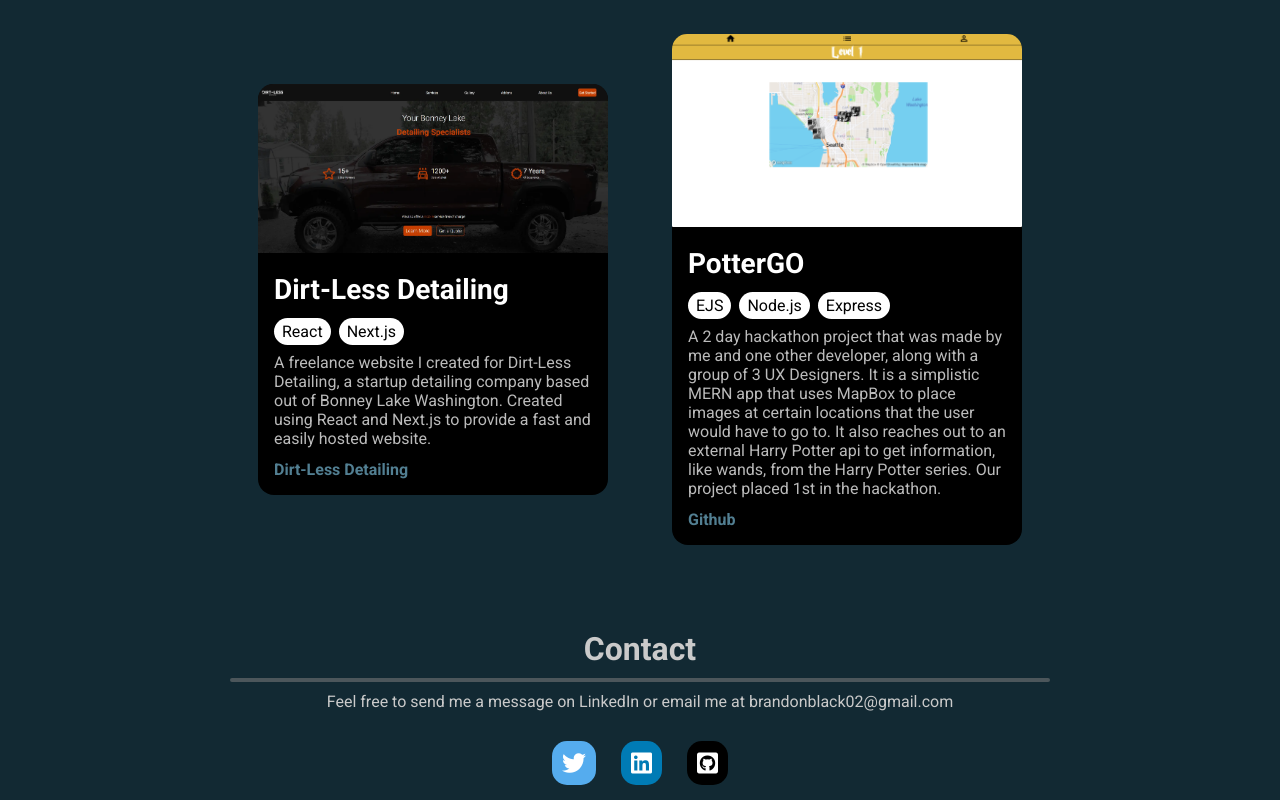
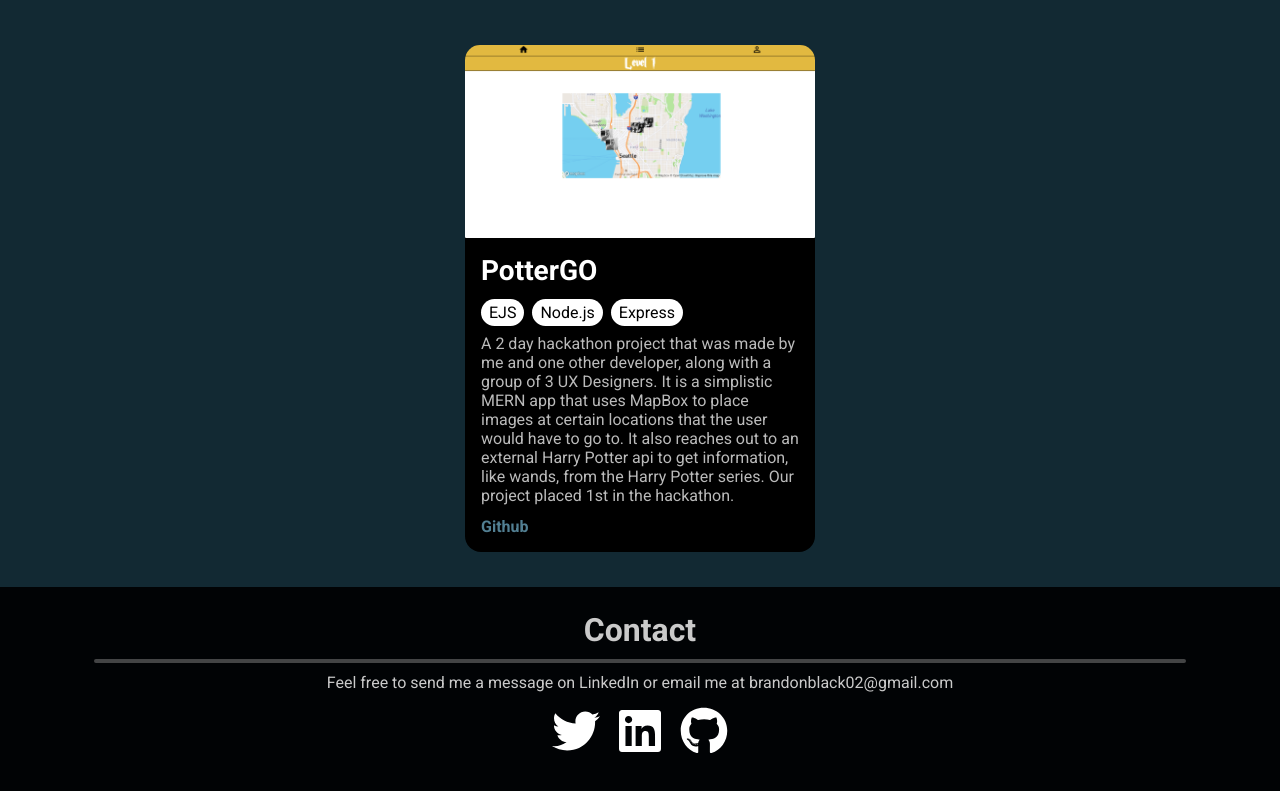
Before and after one commit to Brandon205/Portfolio, a React (Create React App) app: page /#/ in a window 1280 px wide. Shown: the part 1776-2576 px from the top of the page. Built offline with nearby package versions, Linux system fonts and the light colour scheme; the HTML template or start-up script is replaced by a standard one.

Commit message:
CSS updates

```diff
--- a/src/App.css
+++ b/src/App.css
@@ -56,6 +56,7 @@
   right: 19px;
   padding: 20px;
   border-radius: 50%;
+  transition: 0.25s;
 }
 
 #top-arrow:hover {
@@ -78,7 +79,6 @@ h2 {
 
 main {
   background-color: var(--main-bkg-color);
-  min-height: 100vh;
 }
 
 header {
@@ -100,7 +100,7 @@ header::before {
   height: 100%;
   background-image: url('./img/bkg.webp');
   background-size: cover;
-  filter: blur(1px) brightness(75%);
+  filter: blur(3px) brightness(45%);
 }
 
 header div {
@@ -146,10 +146,26 @@ img {
   margin-bottom: 10px;
 }
 
+footer {
+  margin: 0;
+  width: 100%;
+  background-color: #010305;
+  padding: 1.5rem 0;
+}
+
+footer h1 {
+  margin-bottom: 10px;
+}
+
+footer p {
+  margin-bottom: 15px;
+}
+
 .headerLinkContainer {
   display: flex;
   flex-direction: row;
   justify-content: space-around;
+  flex-wrap: wrap;
   gap: 1rem;
   min-width: 45vw;
 }
@@ -160,7 +176,7 @@ img {
   gap: 0.25rem;
   border-radius: 1rem;
   outline: 3px solid var(--main-clr);
-  padding: 0.5rem;
+  padding: 0.5rem 1rem;
   font-size: 1.5em;
   text-decoration: none;
   color: #ffffff;
@@ -268,12 +284,15 @@ img {
 }
 
 .proj-desc {
+  display: flex;
+  flex-direction: column;
+  justify-content: space-between;
+  height: 100%;
   padding: 0 1rem 1rem 1rem;
 }
 
 .proj-heading-link {
   display: block;
-  margin: 0.25rem auto 0 auto;
   text-decoration: none;
   font-size: 1.75em;
   font-weight: 600;
@@ -360,10 +379,11 @@ img {
 .skill-atag {
   font-size: 4em;
   color: white;
+  transition: 0.5s;
 }
 
 .skill-atag:hover {
-  opacity: 0.7;
+  opacity: 0.25;
 }
 
 .fab {
@@ -412,49 +432,21 @@ img {
 }
 
 /*                                           CONTACT CSS                                         */
-.fa {
-  padding: 7px;
-  font-size: 1.5em;
-  text-align: center;
-  text-decoration: none;
-  border-radius: 50%;
+
+.icons {
+  display: flex;
+  justify-content: center;
+  gap: 1rem;
 }
 
-.fa:hover {
-  opacity: 0.7;
+.social-icon {
+  color: white;
+  font-size: 3em;
+  transition: 0.5s;
 }
 
-.fa-twitter {
-  background: #55acee;
-  color: white;
-  margin-right: 10px;
-  border-radius: 15px;
-}
-
-.fa-linkedin {
-  background: #007bb5;
-  color: white;
-  margin-right: 10px;
-  border-radius: 15px;
-}
-
-.fa-github-square {
-  background: black;
-  color: white;
-  border-radius: 15px;
-}
-
-.contact {
-  margin: 65px auto 0 auto;
-  width: 75vw;
-}
-
-.contact h1 {
-  margin-bottom: 10px;
-}
-
-.contact p {
-  margin-bottom: 15px;
+.social-icon:hover {
+  color: gray;
 }
 
 /*                                           MEDIA QUERIES CSS                                   */
@@ -495,12 +487,12 @@ img {
 
   .project-container {
     flex-direction: row;
+    align-items: inherit;
     flex-wrap: wrap;
     justify-content: center;
-    gap: 4rem;
+    gap: 3rem;
   }
 }
-
 
 @media screen and (min-width: 1450px) {
   .name {
--- a/src/App.js
+++ b/src/App.js
@@ -3,6 +3,8 @@ import { HashRouter, Route } from 'react-router-dom';
 import Bidding from './Bidding';
 import Skills from './Skills';
 import './App.css';
+
+import { FaTwitter, FaLinkedin, FaGithub } from 'react-icons/fa';
 
 export default function App() {
   return (
@@ -11,16 +13,16 @@ export default function App() {
         <main>
           <Route exact path="/" component={Skills} />
           <Route exact path="/bidding-software" component={Bidding} />
-          <div className="contact">
+          <footer>
             <h1 id="contact">Contact</h1>
             <hr />
             <p>Feel free to send me a message on LinkedIn or email me at brandonblack02@gmail.com</p>
             <div className="icons">
-              <a href="https://twitter.com/brandonblack02" target="_blank" rel="noopener noreferrer" aria-label="Twitter"><i className="fab fa-twitter"></i></a>
-              <a href="https://www.linkedin.com/in/brandonblack02/" target="_blank" rel="noopener noreferrer" aria-label="LinkedIn"><i className="fab fa-linkedin"></i></a>
-              <a href="https://github.com/Brandon205" target="_blank" rel="noopener noreferrer" aria-label="Github"><i className="fab fa-github-square social-icons"></i></a>
+              <a href="https://twitter.com/brandonblack02" className="social-icon" target="_blank" rel="noopener noreferrer" aria-label="Twitter"><FaTwitter /></a>
+              <a href="https://www.linkedin.com/in/brandonblack02/" className="social-icon" target="_blank" rel="noopener noreferrer" aria-label="LinkedIn"><FaLinkedin /></a>
+              <a href="https://github.com/Brandon205" className="social-icon" target="_blank" rel="noopener noreferrer" aria-label="Github"><FaGithub /></a>
             </div>
-          </div>
+          </footer>
         </main>
       </div>
     </HashRouter>
```
